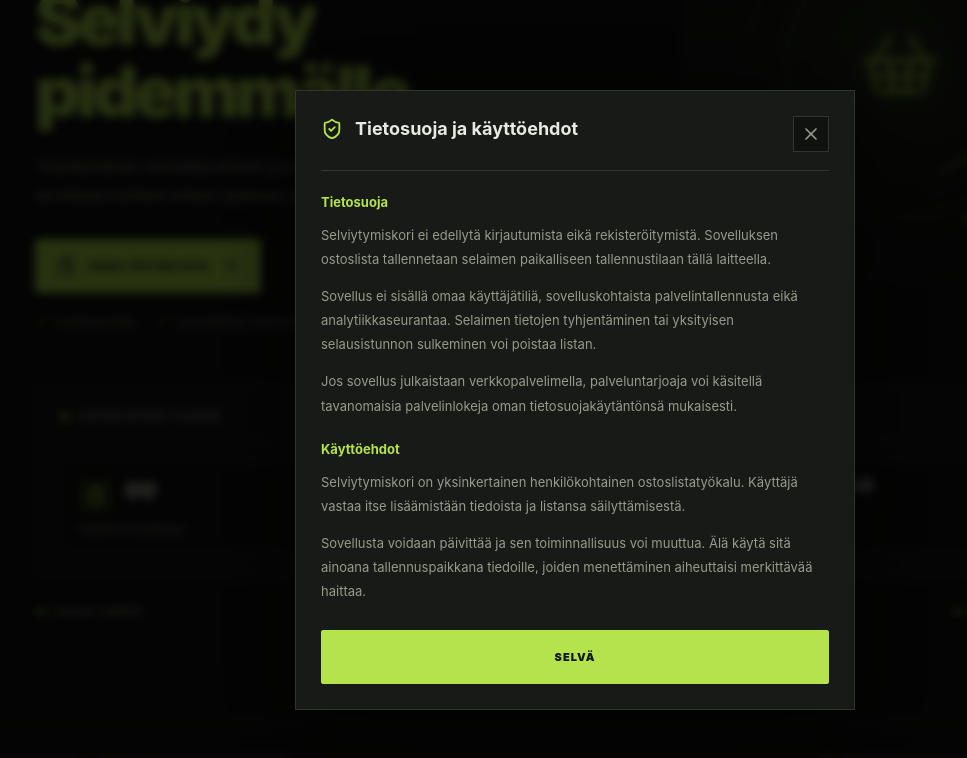
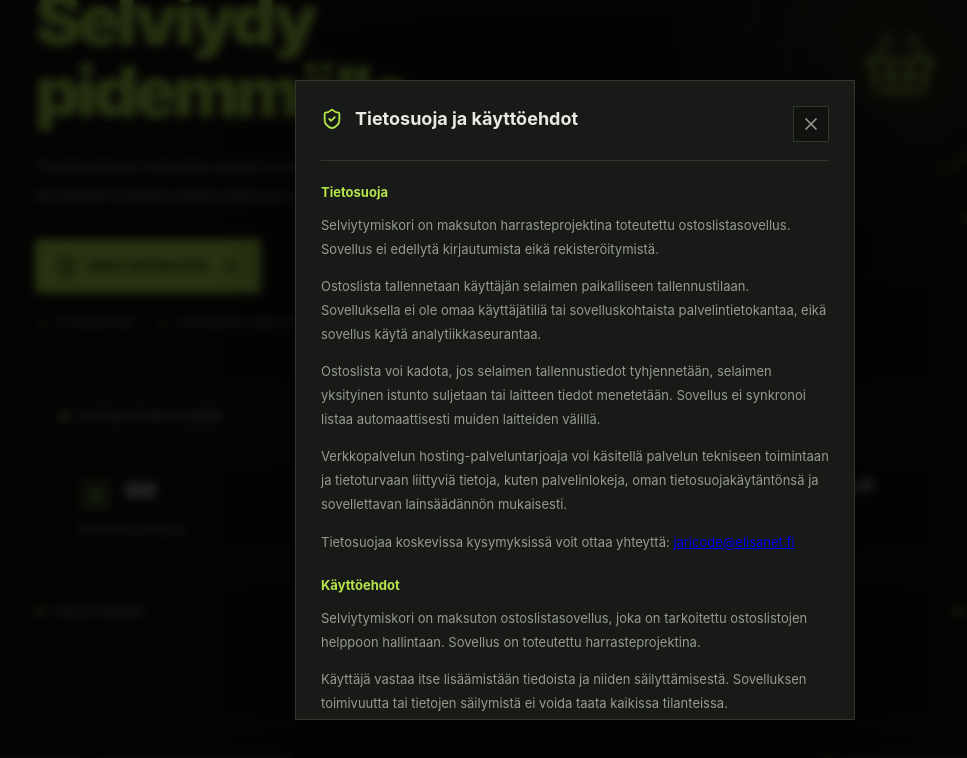
Before and after one commit to JariCode/selviytymiskori, a React (Vite) app: page / in a window 1280 px wide. Both pictures are taken after a click on the button "Tietosuoja ja käyttöehdot". Shown: the part 416-1174 px from the top of the page, without its empty margins (65-1032 px from the left). Built offline with nearby package versions, Linux system fonts and the light colour scheme.

Commit message:
docs: päivitetty dokumentaatio ja sovelluksen asetukset

```diff
--- a/index.html
+++ b/index.html
@@ -11,7 +11,7 @@
       name="description"
       content="Selviytymiskori on helppokäyttöinen ostoslista arkeen ja varautumiseen."
     />
-    <link rel="icon" type="image/svg+xml" href="/selviytymiskori.svg" />
+    <link rel="icon" type="image/svg+xml" href="%BASE_URL%selviytymiskori.svg" />
     <title>Selviytymiskori | Varaudu paremmin</title>
   </head>
   <body>
--- a/src/components/TietosuojaModal.jsx
+++ b/src/components/TietosuojaModal.jsx
@@ -1,3 +1,4 @@
+
 import { X, ShieldCheck } from 'lucide-react'
 
 function TietosuojaModal({ onSulje }) {
@@ -19,7 +20,9 @@
         <div className="modal-otsikko">
           <div>
             <ShieldCheck size={22} />
-            <h2 id="tietosuoja-otsikko">Tietosuoja ja käyttöehdot</h2>
+            <h2 id="tietosuoja-otsikko">
+              Tietosuoja ja käyttöehdot
+            </h2>
           </div>
 
           <button
@@ -34,33 +37,76 @@
 
         <div className="modal-sisalto">
           <h3>Tietosuoja</h3>
+
           <p>
-            Selviytymiskori ei edellytä kirjautumista eikä
-            rekisteröitymistä. Sovelluksen ostoslista tallennetaan
-            selaimen paikalliseen tallennustilaan tällä laitteella.
+            Selviytymiskori on maksuton harrasteprojektina
+            toteutettu ostoslistasovellus. Sovellus ei edellytä
+            kirjautumista eikä rekisteröitymistä.
           </p>
+
           <p>
-            Sovellus ei sisällä omaa käyttäjätiliä, sovelluskohtaista
-            palvelintallennusta eikä analytiikkaseurantaa. Selaimen
-            tietojen tyhjentäminen tai yksityisen selausistunnon
-            sulkeminen voi poistaa listan.
+            Ostoslista tallennetaan käyttäjän selaimen paikalliseen
+            tallennustilaan. Sovelluksella ei ole omaa käyttäjätiliä
+            tai sovelluskohtaista palvelintietokantaa, eikä sovellus
+            käytä analytiikkaseurantaa.
           </p>
+
           <p>
-            Jos sovellus julkaistaan verkkopalvelimella, palveluntarjoaja
-            voi käsitellä tavanomaisia palvelinlokeja oman
-            tietosuojakäytäntönsä mukaisesti.
+            Ostoslista voi kadota, jos selaimen tallennustiedot
+            tyhjennetään, selaimen yksityinen istunto suljetaan
+            tai laitteen tiedot menetetään. Sovellus ei synkronoi
+            listaa automaattisesti muiden laitteiden välillä.
+          </p>
+
+          <p>
+            Verkkopalvelun hosting-palveluntarjoaja voi käsitellä
+            palvelun tekniseen toimintaan ja tietoturvaan liittyviä
+            tietoja, kuten palvelinlokeja, oman tietosuojakäytäntönsä
+            ja sovellettavan lainsäädännön mukaisesti.
+          </p>
+
+          <p>
+            Tietosuojaa koskevissa kysymyksissä voit ottaa yhteyttä:
+            {' '}
+            <a href="mailto:jaricode@elisanet.fi">
+              jaricode@elisanet.fi
+            </a>
           </p>
 
           <h3>Käyttöehdot</h3>
+
           <p>
-            Selviytymiskori on yksinkertainen henkilökohtainen
-            ostoslistatyökalu. Käyttäjä vastaa itse lisäämistään
-            tiedoista ja listansa säilyttämisestä.
+            Selviytymiskori on maksuton ostoslistasovellus,
+            joka on tarkoitettu ostoslistojen helppoon hallintaan.
+            Sovellus on toteutettu harrasteprojektina.
           </p>
+
           <p>
-            Sovellusta voidaan päivittää ja sen toiminnallisuus voi
-            muuttua. Älä käytä sitä ainoana tallennuspaikkana tiedoille,
-            joiden menettäminen aiheuttaisi merkittävää haittaa.
+            Käyttäjä vastaa itse lisäämistään tiedoista ja niiden
+            säilyttämisestä. Sovelluksen toimivuutta tai tietojen
+            säilymistä ei voida taata kaikissa tilanteissa.
+          </p>
+
+          <p>
+            Sovellusta voidaan päivittää, muuttaa tai sen tarjoaminen
+            voidaan lopettaa. Älä käytä sovellusta ainoana
+            tallennuspaikkana tiedoille, joiden menettäminen
+            aiheuttaisi merkittävää haittaa.
+          </p>
+
+          <p>
+            Verkkosivusto:{' '}
+            <a
+              href="https://jaricode.fi/"
+              target="_blank"
+              rel="noopener noreferrer"
+            >
+              jaricode.fi
+            </a>
+          </p>
+
+          <p>
+            <strong>Viimeksi päivitetty:</strong> 18.10.2026
           </p>
         </div>
 
--- a/vite.config.js
+++ b/vite.config.js
@@ -1,33 +1,45 @@
+
 import { defineConfig } from 'vite'
 import react from '@vitejs/plugin-react'
 import { VitePWA } from 'vite-plugin-pwa'
 
 export default defineConfig({
+  base: '/selviytymiskori/',
+
   plugins: [
     react(),
+
     VitePWA({
       registerType: 'autoUpdate',
       includeAssets: ['selviytymiskori.svg'],
+
       manifest: {
+        id: '/selviytymiskori/',
         name: 'Selviytymiskori',
         short_name: 'Selviytymiskori',
-        description: 'Pidä tärkeimmät tarvikkeet järjestyksessä.',
+        description:
+          'Helppokäyttöinen ostoslista arkeen ja varautumiseen.',
         lang: 'fi',
-        theme_color: '#101310',
-        background_color: '#101310',
+        start_url: '/selviytymiskori/',
+        scope: '/selviytymiskori/',
         display: 'standalone',
-        start_url: '/',
+        background_color: '#10120f',
+        theme_color: '#10120f',
+
         icons: [
           {
-            src: '/selviytymiskori.svg',
+            src: 'selviytymiskori.svg',
             sizes: 'any',
             type: 'image/svg+xml',
             purpose: 'any'
           }
         ]
       },
+
       workbox: {
-        globPatterns: ['**/*.{js,css,html,ico,png,svg,webp,woff2}']
+        globPatterns: [
+          '**/*.{js,css,html,svg,ico,png,webp}'
+        ]
       }
     })
   ]
```
Also changed, not shown: 1 other file (tests, documents, lock files or other folders).
